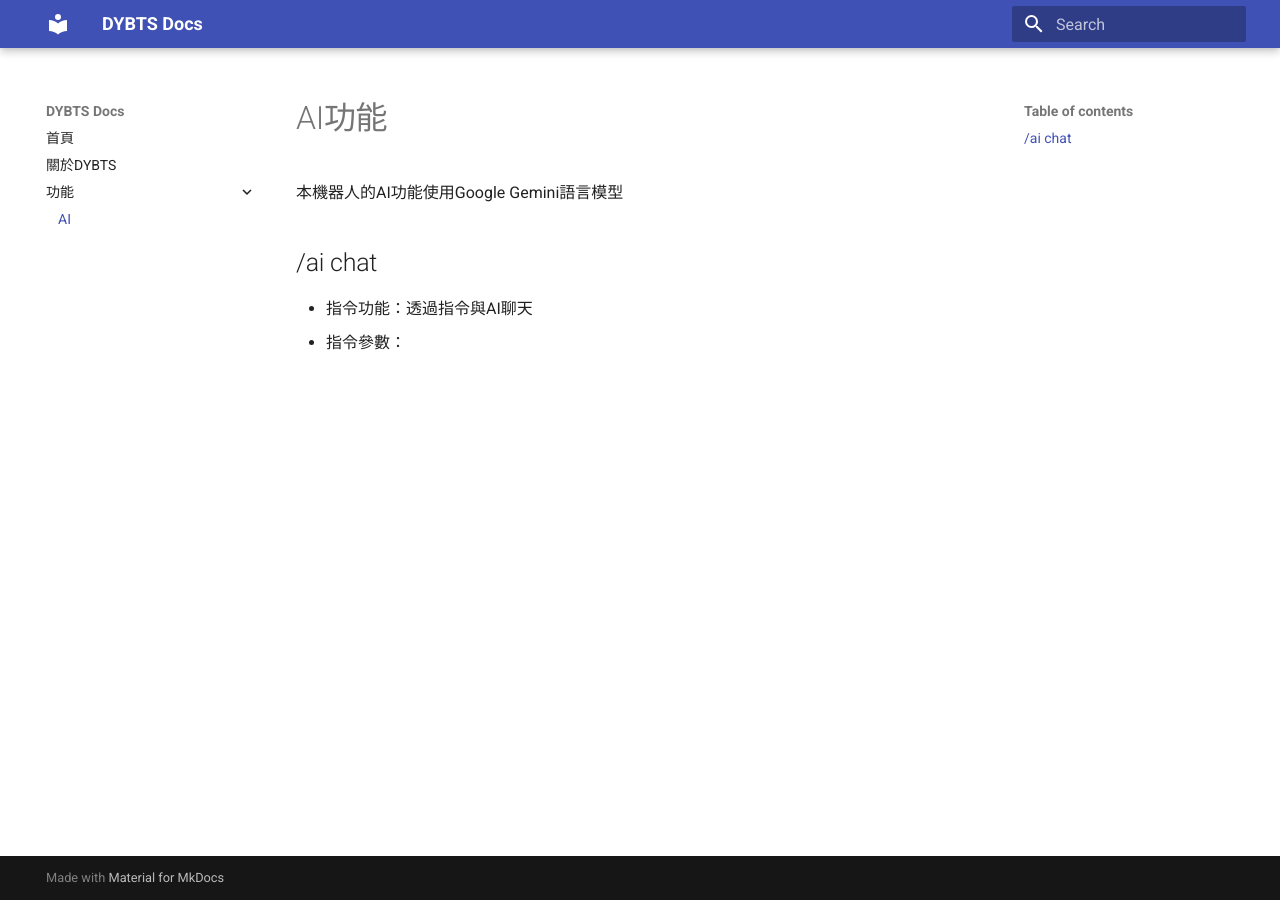
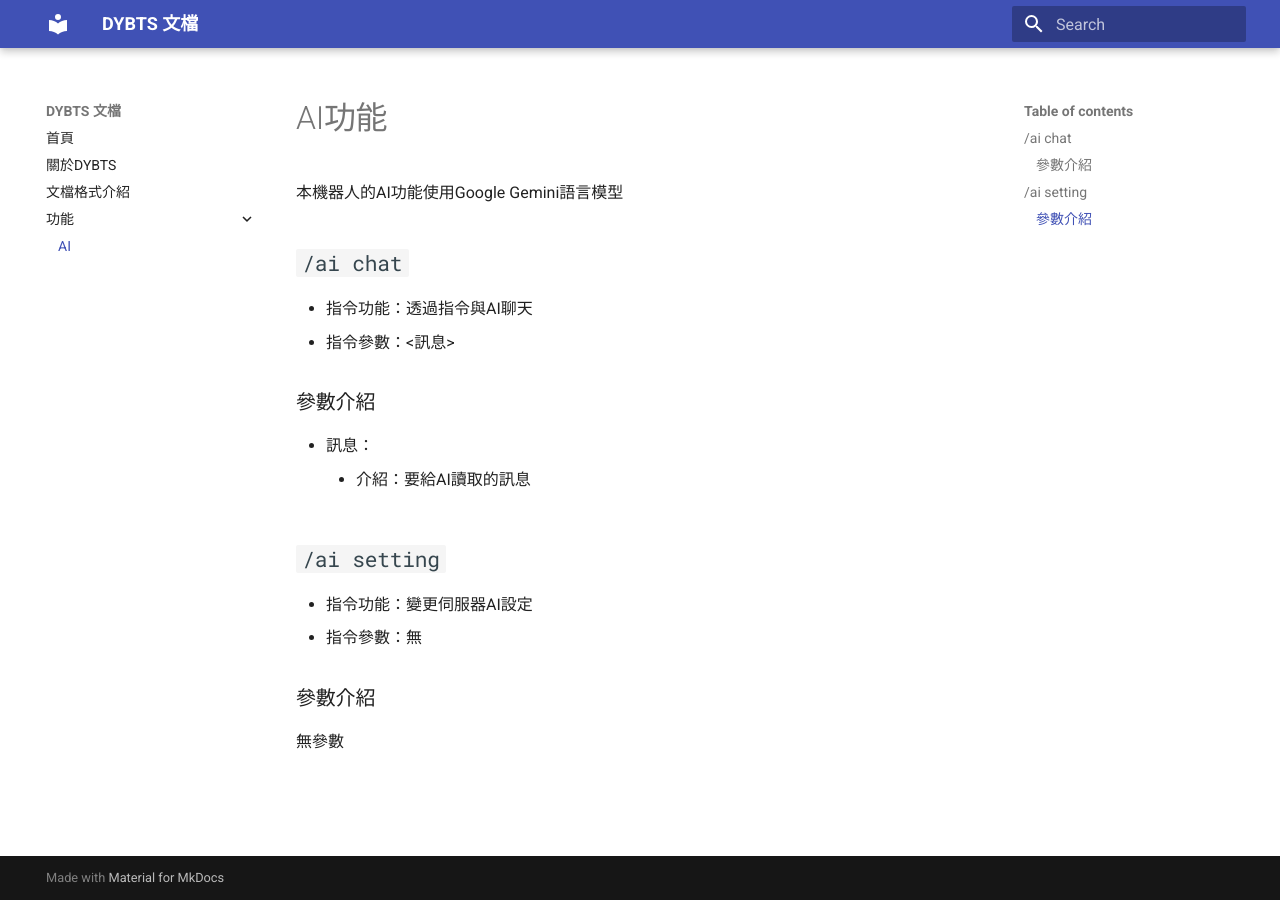
Before and after one commit to Do-Your-Best-To-Serve/Docs, an MkDocs documentation site: the page built from docs/ai.md, in a window 1280 px wide. Built offline with MkDocs 1.6.1 and Material for MkDocs 9.7.7, drawn with Linux system fonts in a browser that asks for light colours.

Commit message:
AI文檔、文檔格式更新 (#6)
* 新增ai.md (#1)

* 將AI功能加入側邊選項列表 (#2)

* 新增ai.md

* 新增nav bar

* Update ai.md

* Update about.md

* Update about.md

* 更新文字：文黨->文檔

* 更新ai.md的內容

* 美化指令樣式

* 新增文檔格式介紹檔案

```diff
--- a/docs/ai.md
+++ b/docs/ai.md
@@ -1,5 +1,13 @@
 # AI功能
 本機器人的AI功能使用Google Gemini語言模型
-## /ai chat
+## `/ai chat`
 - 指令功能：透過指令與AI聊天
-- 指令參數：
+- 指令參數：<訊息>
+### 參數介紹
+- 訊息：
+	- 介紹：要給AI讀取的訊息
+## `/ai setting`
+- 指令功能：變更伺服器AI設定
+- 指令參數：無
+### 參數介紹
+無參數
--- a/docs/index.md
+++ b/docs/index.md
@@ -1,5 +1,5 @@
-# 歡迎來到 DYBTS 文黨
+# 歡迎來到 DYBTS 文檔
 
 如果你是第一次來到這裡，我會建議你去看看機器人介紹，點擊"[關於DYBTS](about.md)"查看更多內容。
 
-如果你有來過這裡，那麼請直接使用"搜尋"尋找你需要的文黨內容。
+如果你有來過這裡，那麼請直接使用"搜尋"尋找你需要的文檔內容。
--- a/mkdocs.yml
+++ b/mkdocs.yml
@@ -1,4 +1,4 @@
-site_name: DYBTS Docs
+site_name: DYBTS 文檔
 theme:
   name: material
 plugins:
@@ -18,5 +18,6 @@ markdown_extensions:
 nav:
   - 首頁: 'index.md'
   - 關於DYBTS: 'about.md'
+  - 文檔格式介紹: 'format.md'
   - 功能:
     - AI: 'ai.md'
--- a/pyproject.toml
+++ /dev/null
@@ -1,4 +0,0 @@
-[project]
-dependencies = [
-    "mkdocstrings[python]>=0.18",
-]
```
